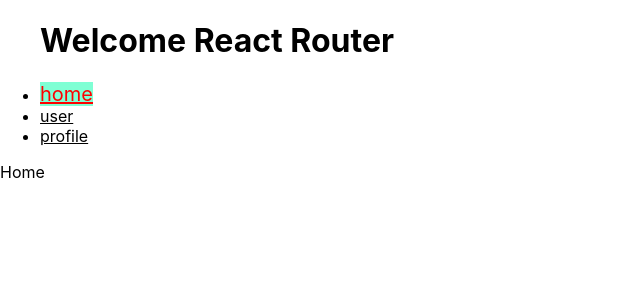
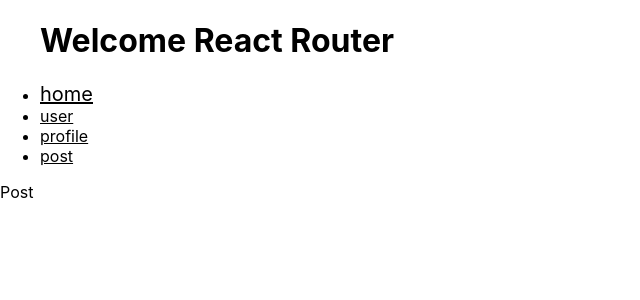
Before and after one commit to lotosv2010/react-router-source, a React (Create React App) app: page /post/1 in a window 1280 px wide. Before the commit this address led to /home. Shown: the top 300 px of the page, without its empty margins (0-640 px from the left). Built offline with nearby package versions, Linux system fonts and the light colour scheme.

Commit message:
feat(react-router): 动态路由实现

```diff
--- /dev/null
+++ b/src/components/Post.tsx
@@ -0,0 +1,11 @@
+import React from 'react';
+
+function Post() {
+  return (
+    <div>
+      Post
+    </div>
+  );
+}
+
+export default Post;
--- a/src/lib/react-router/Route.js
+++ b/src/lib/react-router/Route.js
@@ -15,22 +15,30 @@
         {
           context => {
             const location = context.location; // 拿到当前的地址信息
-            const {component, computedMath, render} = this.props;
+            const {component, computedMath, render, children} = this.props;
             // 用location和当前的Route的path进行匹配得到匹配的结果
             // todo:如果computedMath属性有值，说明Switch组件已经匹配过了，这里就不需要再匹配了
             const match = computedMath ?? matchPath(location.pathname, this.props)
             const props = {...context, location, match};
-            let element
+            let element;
             if(!match) {
-              return null
+              if(children) {
+                // todo: 渲染方式3 children
+                element = children(props);
+              } else {
+                return null;
+              }
             } else {
-              props.match = match
-              if(component) {
-                element = React.createElement(component, props)
+              props.match = match;
+              if(children) {
+                // todo: 渲染方式3 children
+                element = children(props);
+              }else if(component) {
+                element = React.createElement(component, props);
               } else if(render) {
-                element = render(props)
+                element = render(props);
               } else {
-                element = null
+                element = null;
               }
             }
             return (
@@ -44,4 +52,4 @@
     )
   }
 }
-export default Route
+export default Route;
--- a/src/routes/index.tsx
+++ b/src/routes/index.tsx
@@ -1,4 +1,4 @@
-import React from 'react';
+import React, { /*Suspense, lazy*/ }from 'react';
 import {BrowserRouter as Router, Route, Switch, Redirect, NavLink} from '../lib/react-router-dom';
 import Home from '../components/Home';
 import User from '../components/User/index';
@@ -6,6 +6,50 @@
 import Protected from '../components/Protected';
 import Profile from '../components/Profile';
 import NavHeader from '../components/NavHeader';
+
+/**
+ * todo:路由的三种渲染方式
+ * 1.component，不能加逻辑
+ * 2.render属性是一个函数，渲染函数的返回值
+ * 3.children
+ */
+
+/**
+ * todo:动态路由
+ * 动态路由可以让我们实现按需加载组件，从而应用初始化的时候
+ * React.lazy 接收一个函数，这个函数内部使用import动态加载组件，返回一个Promise
+ * Promise 会 resolve 一个默认导出的React 组件
+ */
+
+function Suspense(props: any) {
+  return props.children ? props.children : props.fallback;
+}
+
+function lazy (load: Function) {
+  return class extends React.Component {
+    state = {Component: null}
+    componentDidMount() {
+      load().then((result: any) => {
+        this.setState({Component: result.default || result});
+      })
+    }
+    render() {
+      const {Component}: any = this.state;
+      return Component? <Component {...this.props}/> : null
+    }
+  }
+}
+
+ const LazyPost = lazy(() => import('../components/Post'));
+ const Loading = () => (<span>loading</span>);
+
+ const Post = () => {
+  return (
+    <Suspense fallback={<Loading />}>
+      <LazyPost />
+    </Suspense>
+  )
+}
 
 function Routes() {
   return(
@@ -33,11 +77,18 @@
               style={{textDecoration: 'underline', cursor: 'pointer'}}
               activeStyle={{color: 'red'}}
             >profile</NavLink></li>
+          <li>
+            <NavLink
+              to='/post/title'
+              style={{textDecoration: 'underline'}}
+              activeStyle={{color: 'red'}}
+            >post</NavLink></li>
         </ul>
         <Switch>
           <Route path='/user' exact={false} component={User} />
-          <Route path='/home' exact={true} component={Home} />
+          <Route path='/home' exact={true} children={() => <Home />} />
           <Route path='/login' exact={true} component={Login} />
+          <Route path='/post/:title' exact={true} component={Post} />
           <Protected path='/profile' exact={true} component={Profile} />
           <Redirect from='/' to='/home' />
         </Switch>
```
Also changed, not shown: 2 other files (tests, documents, lock files or other folders).
